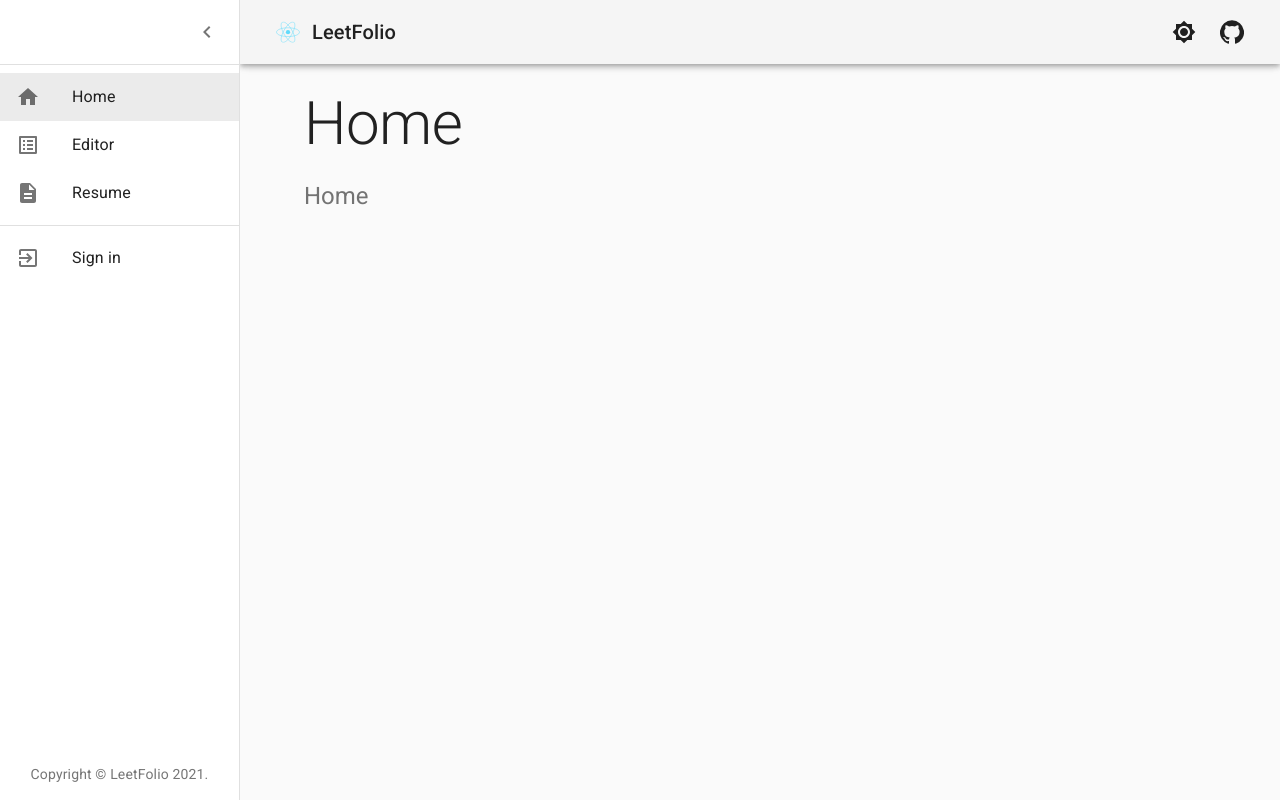
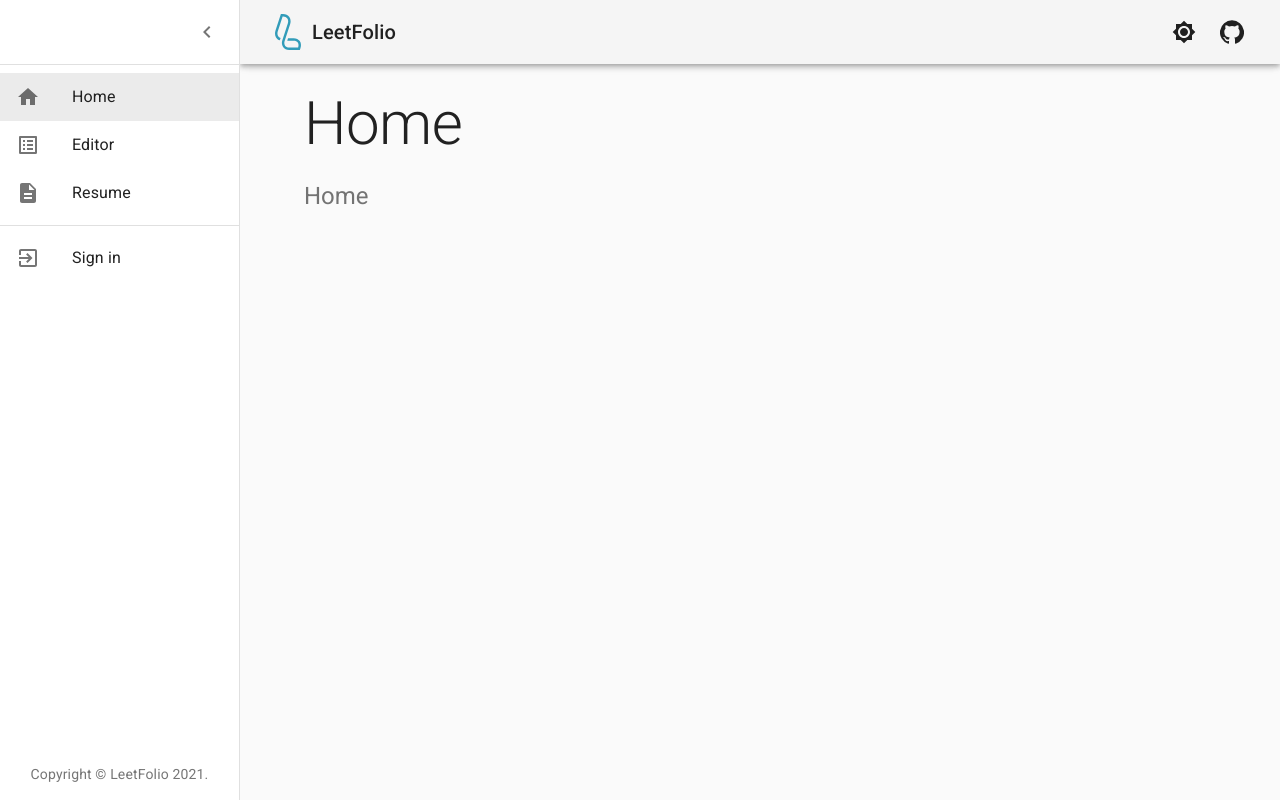
Before and after one commit to JoHoop/leetfolio, a React (Create React App) app: page / in a window 1280 px wide. Built offline with nearby package versions, Linux system fonts and the light colour scheme; no server answers.

Commit message:
Add icon sizes and new logo

```diff
--- a/src/components/Header.js
+++ b/src/components/Header.js
@@ -126,7 +126,14 @@
     ...theme.mixins.toolbar,
   },
   logo: {
-    maxWidth: 24,
+    maxHeight: '2.25rem',
+  },
+  iconButton: {
+    height: '3rem',
+    width: '3rem',
+  },
+  icon: {
+    fontSize: '1.5rem',
   },
 }));
 
--- a/src/theme/ThemeToggle.js
+++ b/src/theme/ThemeToggle.js
@@ -1,11 +1,22 @@
 import React, { useContext } from 'react';
 import { ThemeContext } from './ThemeProvider';
-import { Tooltip, IconButton, Zoom } from '@material-ui/core';
+import { Tooltip, IconButton, Zoom, makeStyles } from '@material-ui/core';
 import Brightness4Icon from '@material-ui/icons/Brightness4';
 import Brightness7Icon from '@material-ui/icons/Brightness7';
 
+const useStyles = makeStyles((theme) => ({
+  iconButton: {
+    height: '3rem',
+    width: '3rem',
+  },
+  icon: {
+    fontSize: '1.5rem',
+  },
+}));
+
 export const ThemeToggle = () => {
   const { theme, toggleTheme } = useContext(ThemeContext);
+  const classes = useStyles();
 
   return (
     <Tooltip
@@ -17,8 +28,13 @@
         color='inherit'
         onClick={toggleTheme}
         aria-label={'Toggle theme'}
+        className={classes.iconButton}
       >
-        {theme === 'light' ? <Brightness7Icon /> : <Brightness4Icon />}
+        {theme === 'light' ? (
+          <Brightness7Icon className={classes.icon} />
+        ) : (
+          <Brightness4Icon className={classes.icon} />
+        )}
       </IconButton>
     </Tooltip>
   );
```
Also changed, not shown: src/data/leetfolio.svg.
